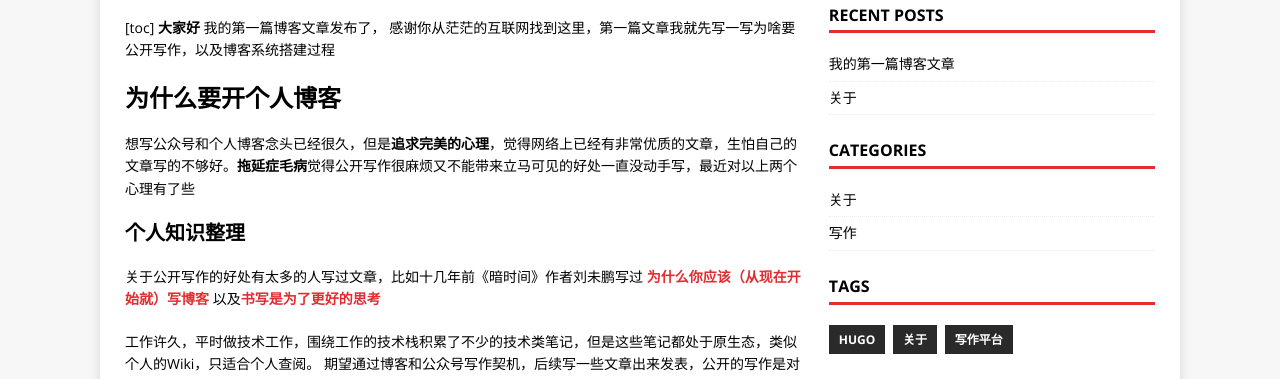
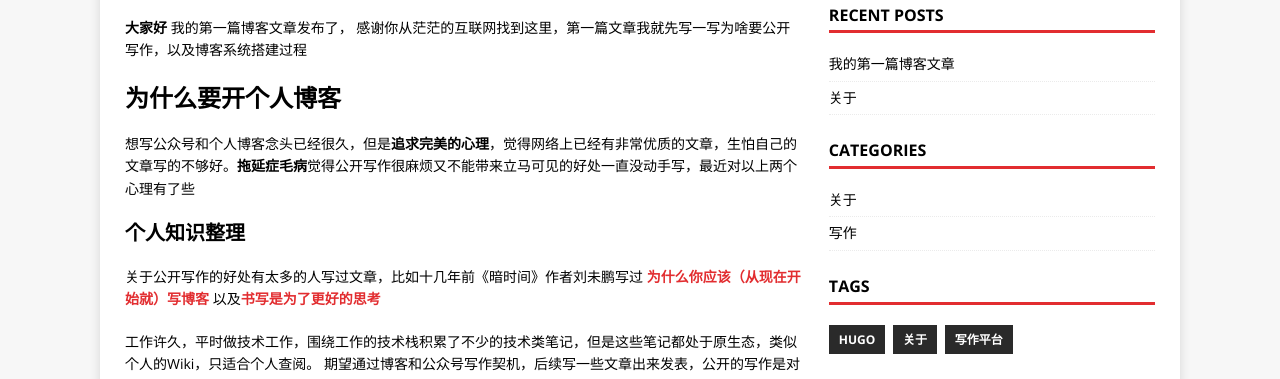
Before and after one commit to AarenWang/AarenWang.github.io, a plain HTML site: page posts/my-first-post/index.html in a window 1280 px wide. Shown: the part 332-711 px from the top of the page. Drawn offline with nearby package versions, Linux system fonts and the light colour scheme; a script that the page names is missing.

Commit message:
更新文章

```diff
--- a/posts/my-first-post/index.html
+++ b/posts/my-first-post/index.html
@@ -66,8 +66,7 @@
 </div></div>
 		</header>
 		<div class="content post__content clearfix">
-			<p>[toc]
-<strong>大家好</strong> 我的第一篇博客文章发布了， 感谢你从茫茫的互联网找到这里，第一篇文章我就先写一写为啥要公开写作，以及博客系统搭建过程</p>
+			<p><strong>大家好</strong> 我的第一篇博客文章发布了， 感谢你从茫茫的互联网找到这里，第一篇文章我就先写一写为啥要公开写作，以及博客系统搭建过程</p>
 <h2 id="为什么要开个人博客">为什么要开个人博客</h2>
 <p>想写公众号和个人博客念头已经很久，但是<strong>追求完美的心理</strong>，觉得网络上已经有非常优质的文章，生怕自己的文章写的不够好。<strong>拖延症毛病</strong>觉得公开写作很麻烦又不能带来立马可见的好处一直没动手写，最近对以上两个心理有了些</p>
 <h3 id="个人知识整理">个人知识整理</h3>
```
